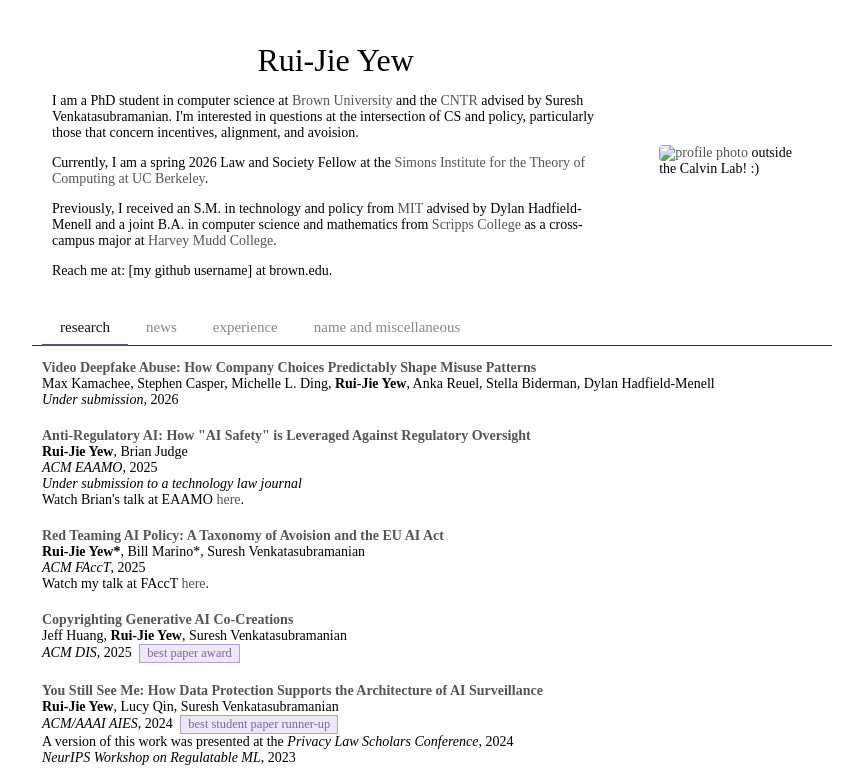
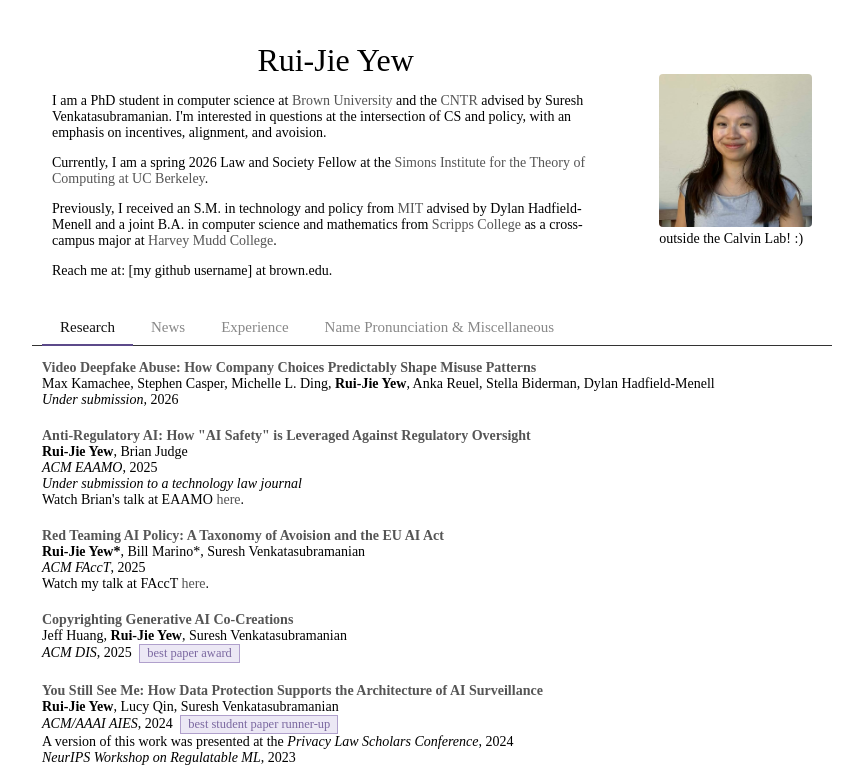
Before and after one commit to r-jy/r-jy.github.io, a plain HTML site: page index.html in a window 1280 px wide. Shown: the top 783 px of the page, without its empty margins (208-1071 px from the left). Drawn offline with Linux system fonts and the light colour scheme.

Commit message:
update index.html

```diff
--- a/index.html
+++ b/index.html
@@ -65,13 +65,13 @@
               <p style="text-align:center">
                 <name>Rui-Jie Yew </name>
               </p>
-              <p>I am a PhD student in computer science at <a href= "https://cs.brown.edu">Brown University</a> and the  <a href= "http://cntr.brown.edu">CNTR</a> advised by Suresh Venkatasubramanian. I'm interested in questions at the intersection of CS and policy, particularly those that concern incentives, alignment, and avoision.</p>
+              <p>I am a PhD student in computer science at <a href= "https://cs.brown.edu">Brown University</a> and the  <a href= "http://cntr.brown.edu">CNTR</a> advised by Suresh Venkatasubramanian. I'm interested in questions at the intersection of CS and policy, with an emphasis on incentives, alignment, and avoision.</p>
               <p> Currently, I am a spring 2026 Law and Society Fellow at the <a href="https://simons.berkeley.edu/homepage">Simons Institute for the Theory of Computing at UC Berkeley</a>.</p>
               <p> Previously, I received an S.M. in technology and policy from <a href="tpp.mit.edu">MIT</a> advised by Dylan Hadfield-Menell and a joint B.A. in computer science and mathematics from <a href="scrippscollege.edu">Scripps College</a> as a cross-campus major at <a href="https://www.hmc.edu/cs/academic-policies/cross-campus-students/">Harvey Mudd College</a>.</p>
               <p> Reach me at: [my github username] at brown.edu.</p>
             </td>
             <td style="padding:2.5%;width:20%;max-width:160px;vertical-align:middle">
-              <a href="photo.jpg"><img style="width:100%;max-width:100%;border-radius:4px;" alt="profile photo" src="images/photo.jpg" class="hoverZoomLink"></a>
+              <a><img style="width:100%;max-width:100%;border-radius:4px;" alt="profile photo" src="photo.jpg" class="hoverZoomLink"></a>
               outside the Calvin Lab! :)
             </td>
           </tr>
@@ -79,10 +79,10 @@
         </tbody></table>
 
       <div class="tab-bar">
-        <button class="tab-btn active" onclick="switchTab('research',this)">research</button>
-        <button class="tab-btn" onclick="switchTab('news',this)">news</button>
-        <button class="tab-btn" onclick="switchTab('other',this)">experience</button>
-        <button class="tab-btn" onclick="switchTab('misc',this)">name and miscellaneous</button>
+        <button class="tab-btn active" onclick="switchTab('research',this)">Research</button>
+        <button class="tab-btn" onclick="switchTab('news',this)">News</button>
+        <button class="tab-btn" onclick="switchTab('other',this)">Experience</button>
+        <button class="tab-btn" onclick="switchTab('misc',this)">Name Pronunciation & Miscellaneous</button>
       </div>
 
       <div id="tab-news" class="tab-panel">
@@ -311,7 +311,7 @@ Pavel Naumov</strong>,
       <p>At Sony AI, I researched privacy regulation and case law on biometric technologies, co-authoring a <a href="https://dl.acm.org/doi/fullHtml/10.1145/3531146.3533163">publication at ACM FAccT</a>. I was lucky to be mentored by Alice Xiang.</p>
       <p>At NIST, I contributed to the <a href="https://airc.nist.gov/airmf-resources/crosswalks/">policy harmonization crosswalks</a> connecting global policy developments with the AI Risk Management Framework. I was lucky to be mentored by Reva Schwartz and Mark Latonero.</p>
       <p>At MIT, I was co-chair of the <a href="https://mitaiethics.github.io/"> AI Ethics and Policy Group</a> and organized events as part of the <a href="https://tpp.mit.edu/research/research-to-policy-engagement-initiative/">Research to Policy Engagement Initiative</a>.</p>
-      <p>At Brown, I organized the first semester of the CNTR graduate seminar and mentored undergraduate students as part of the <a href="https://aireu.cs.brown.edu/">AI REU</a>. </p>
+      <p>At Brown, I organized the first semester of the CNTR Graduate Tech & Society Seminar and mentored undergraduate students as part of the <a href="https://aireu.cs.brown.edu/">AI REU</a>. </p>
         </td>
         </tr>
       </tbody></table>
```
